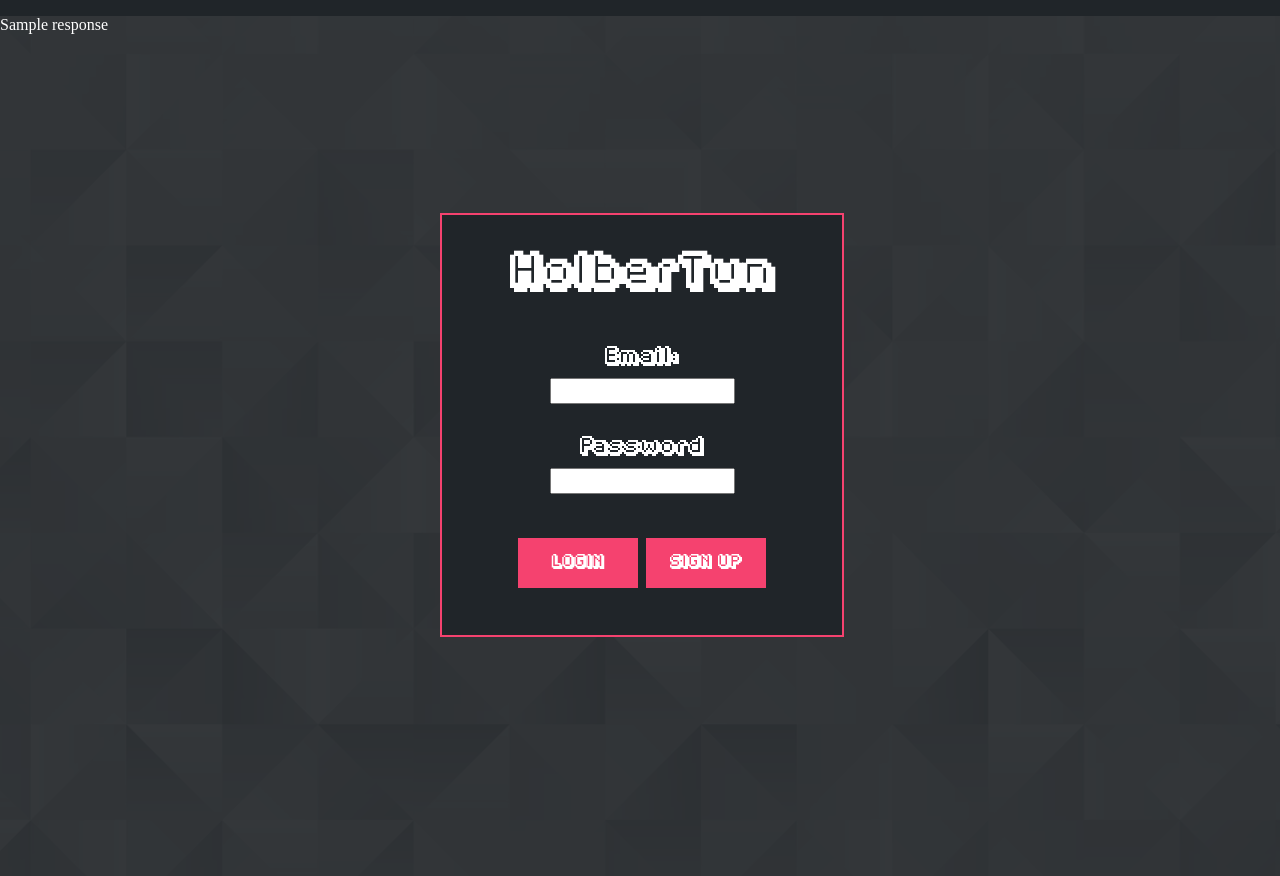
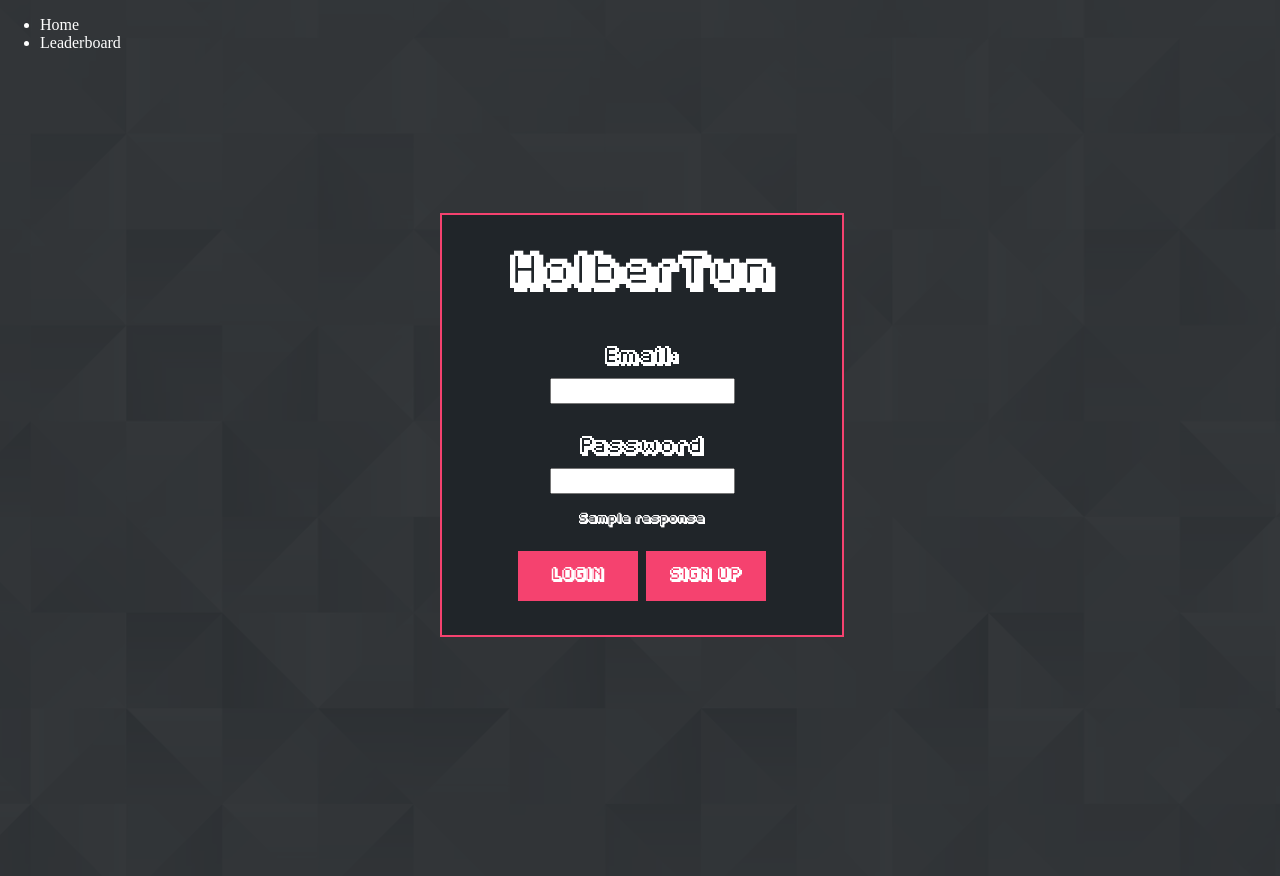
Before and after one commit to atefMck/Coderz, a Flask app: template web-app/templates/index.html in a window 1280 px wide. Run offline with Flask 2, Linux system fonts and the light colour scheme; the template is opened without the code that fills it: most values are stand-ins (such as "Sample title", 1, 10 or a date in 2020); some libraries are stand-ins or nearby versions.

Commit message:
Finishied web-designing

```diff
--- a/web-app/static/css/main.css
+++ b/web-app/static/css/main.css
@@ -10,6 +10,11 @@ body {
 }
 
 .texture {
+    position: fixed;
+    top: 0;
+    bottom: 0;
+    right: 0;
+    left: 0;
     width: 100%;
     height: 100%;
     background-image: url("../images/texture.png");
@@ -50,7 +55,7 @@ body {
 }
 
 .mainbox ul li:last-child {
-    margin-top: 40px;
+    margin-top: 20px;
 }
 
 .mainbox ul li p{
@@ -73,3 +78,49 @@ body {
     font-size: 12px;
     font-family: Pixeled;
 }
+
+#response {
+    margin: 10px;
+    font-size: 12;
+}
+
+#response p {
+    margin: 0;
+    font-size: 9px;
+}
+
+.leaderboard ul li {
+    height: 46px;
+    border-bottom: solid 2px #f5426f;
+    text-align: left;
+}
+
+.leaderboard ul li:first-child {
+    text-align: center;
+    height: 80px;
+}
+
+.leaderboard ul li h1 {
+    margin: 0;
+}
+
+.leaderboard ul li p {
+    display: inline-block;
+    margin-left: 25px;
+    margin-top: -5px;
+}
+.leaderboard ul li span {
+    float: right;
+    margin-right: 25px;
+    color: #fcdb03;
+    text-align: right;
+    display: inline-block;
+}
+
+.active {
+    display: block;
+}
+
+.hidden {
+    display: none;
+}
--- a/web-app/templates/index.html
+++ b/web-app/templates/index.html
@@ -15,10 +15,13 @@
 </head>
 <body>
     <div class="texture">
-        <p>{{ response }}</p>
     <form method="POST">
+        <ul>
+            <li>Home</li>
+            <li>Leaderboard</li>
+        </ul>
         <div class="mainbox">
-            <ul>
+            <ul class="active">
                 <li><h1>HolberTun</h1></li>
                 <li>
                     <p>Email:</p>
@@ -28,6 +31,7 @@
                     <p>Password</p>
                     <input type="password" id="password" name="password">
                 </li>
+                <li id="response"><p>{{ response }}</p></li>
                 <li>
                     <button name=login>LOGIN</button>
                     <button name=signup>SIGN UP</button>
@@ -35,6 +39,5 @@
             </ul>
         </div>
     </form>
-    </div>
 </body>
 </html>
```
Also changed, not shown: web-app/templates/leaderboard.html (renamed from web-app/templates/profile.html, +10 -8 lines), web-app/templates/signup.html (deleted, +0 -43 lines).
